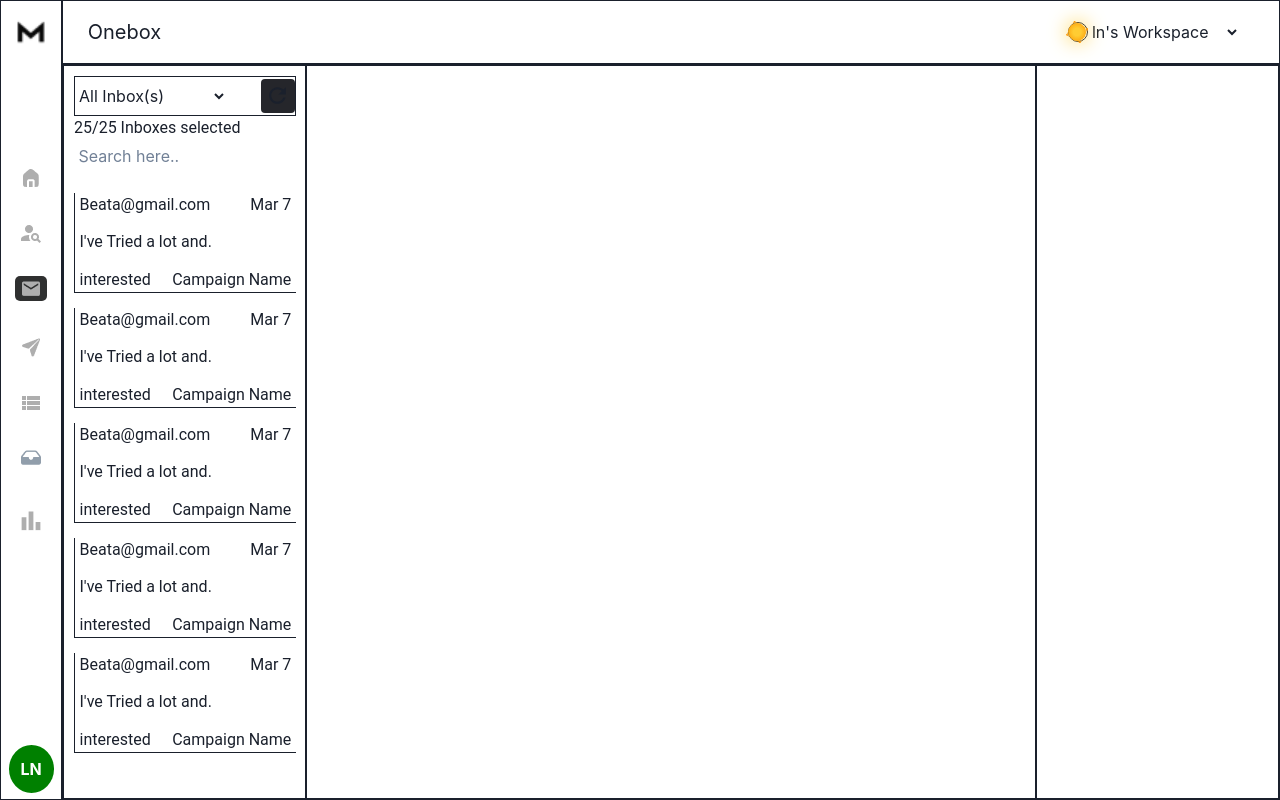
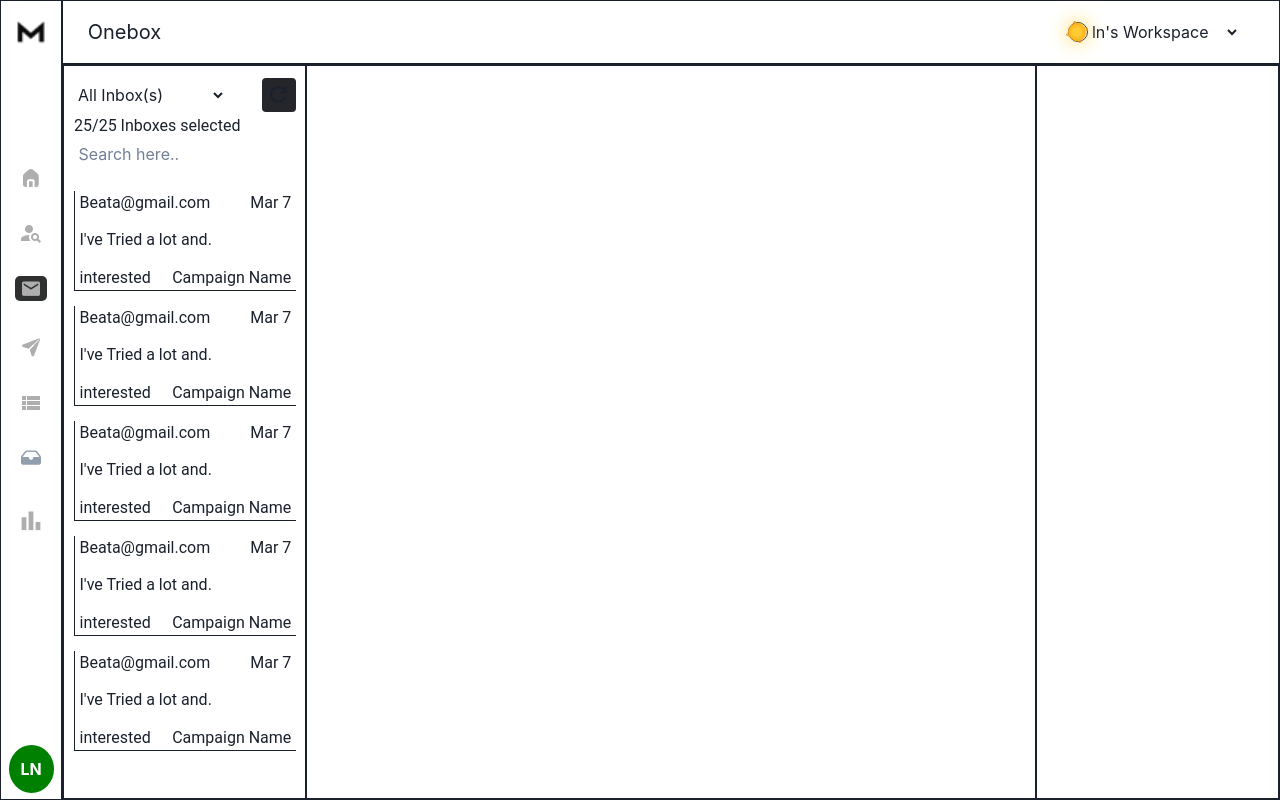
Before and after one commit to imlnr/reachinbox, a React (Create React App) app: page /dashboard in a window 1280 px wide. Both pictures are taken after a click on the picture 31 px from the left and 287 px from the top of the page. Built offline with nearby package versions, Linux system fonts and the light colour scheme.

Commit message:
final commit

```diff
--- a/src/pages/AllMail.jsx
+++ b/src/pages/AllMail.jsx
@@ -110,7 +110,7 @@ const AllMail = () => {
     <>
       <Box sx={{ border: "1px solid", display: "grid", gridTemplateColumns: "repeat(5,1fr)", height: "calc(100vh - 64px)" }}>
         <Box sx={{ border: "1px solid", padding: "4%" }}>
-          <Box sx={{ display: "flex", alignItems: "center", justifyContent: "space-between", border: "1px solid", padding: "1% 0" }}>
+          <Box sx={{ display: "flex", alignItems: "center", justifyContent: "space-between", padding: "1% 0" }}>
             <select name="workspace" id="workspace">
               <option value="ln's Workspace">All Inbox(s)</option>
               <option value="Tim's Workspace">Tim's Workspace</option>
```
